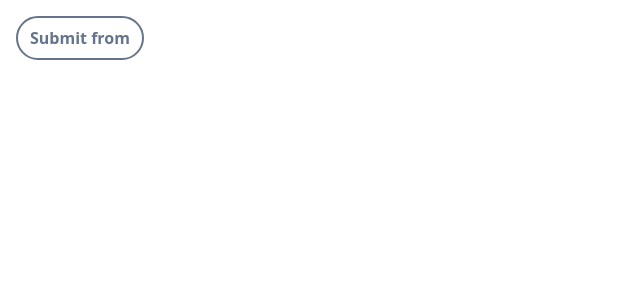
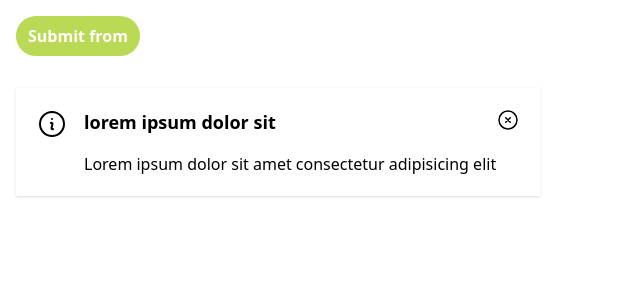
Before and after one commit to pharos-lab/lanthorn, a JavaScript app: page / in a window 1280 px wide. Shown: the top 300 px of the page, without its empty margins (0-640 px from the left). Built offline with nearby package versions, Linux system fonts and the light colour scheme.

Commit message:
create alert component

```diff
--- a/lantern.config.js
+++ b/lantern.config.js
@@ -2,9 +2,9 @@ export const theme = {
     colors: {
         background: {
             primary: {
-                light:'bg-sky-100 text-sky-700',
+                light:'bg-[#bada55]',
                 dark:'bg-sky-800 text-white',
-                base:'bg-sky-500 text-white',
+                base:'bg-[#bada55]',
             },
             secondary: {
                 light:'bg-slate-100 text-slate-700',
--- a/package.json
+++ b/package.json
@@ -28,6 +28,7 @@
     "vite": "^5.3.1"
   },
   "dependencies": {
+    "@heroicons/vue": "^2.1.5",
     "lodash-es": "^4.17.21"
   }
 }
--- a/src/App.vue
+++ b/src/App.vue
@@ -1,11 +1,16 @@
 <template>
-    <div class="p-4">
-        <Button variant="outline" color="secondary" rounded="pill">Submit from</Button>
+    <div class="p-4 flex flex-col gap-8 items-start">
+        <Button variant="base" color="primary" rounded="pill">Submit from</Button>
+        <Alert color="" variant="" icon="InformationCircleIcon" closable="" title="lorem ipsum dolor sit" description="Lorem ipsum dolor sit amet consectetur adipisicing elit">
+            <AlertTitle>Lorem, ipsum.</AlertTitle>
+            <AlertDescription>Lorem ipsum dolor sit amet consectetur adipisicing elit. Impedit.</AlertDescription>
+        </Alert>
     </div>
 </template>
 
 <script setup>
 import Button from '@/components/Button.vue'
+import Alert from './components/Alert.vue';
 </script>
 
 
--- /dev/null
+++ b/src/components/Alert.vue
@@ -0,0 +1,26 @@
+<template>
+    <div class="l-alert relative p-5 shadow">
+        <component :is="Heroicons['XCircleIcon']" class="size-6 float-right"></component>
+        <div class="l-alert-content flex gap-4">
+            <component :is="Heroicons[props.icon]" class="size-8 "></component>
+            <div class="l-alert-text">
+                <h4 class="font-semibold text-lg mb-4">
+                    {{ props.title }}
+                </h4>
+
+                <p class="">{{  props.description }}</p>
+            </div>
+        </div>
+    </div>
+</template>
+
+
+<script setup>
+import * as Heroicons  from '@heroicons/vue/24/outline'
+
+const props = defineProps({
+    title: String,
+    description: String,
+    icon: String
+})
+</script>
--- a/src/components/Button.vue
+++ b/src/components/Button.vue
@@ -1,5 +1,5 @@
 <template>
-<button class="py-2 px-3 font-semibold transition-all duration-200 ease-in-out" :class="[backgroundClass, borderRadiusClass, hoverClass, shadowClass]" >
+<button class="l-button py-2 px-3 font-semibold transition-all duration-200 ease-in-out" :class="[backgroundClass, borderRadiusClass, hoverClass, shadowClass]" >
     <slot></slot>
 </button>
 </template>
```
Also changed, not shown: src/components/AlertDescription.vue (added), src/components/AlertTitle.vue (added), 1 other file (tests, documents, lock files or other folders).
